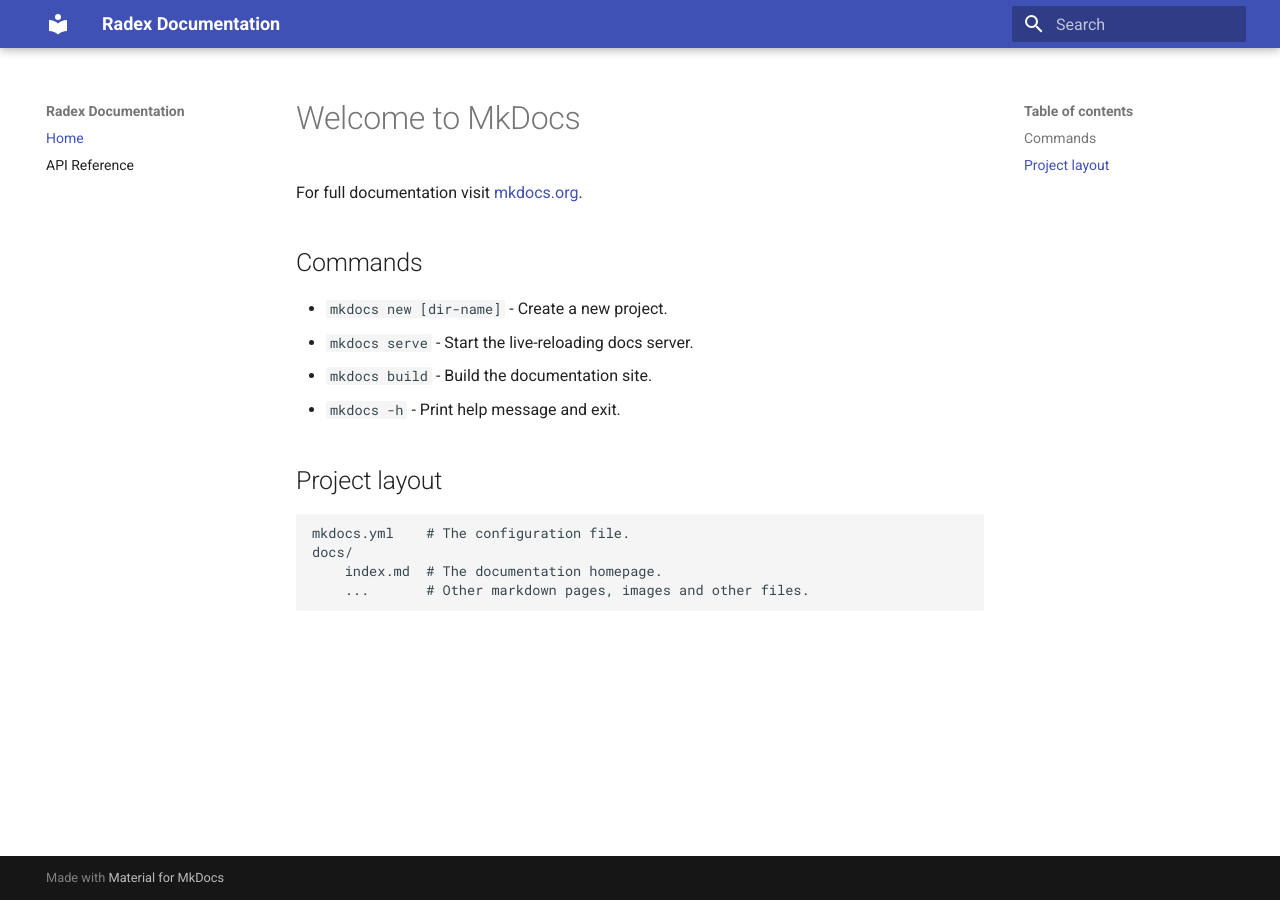
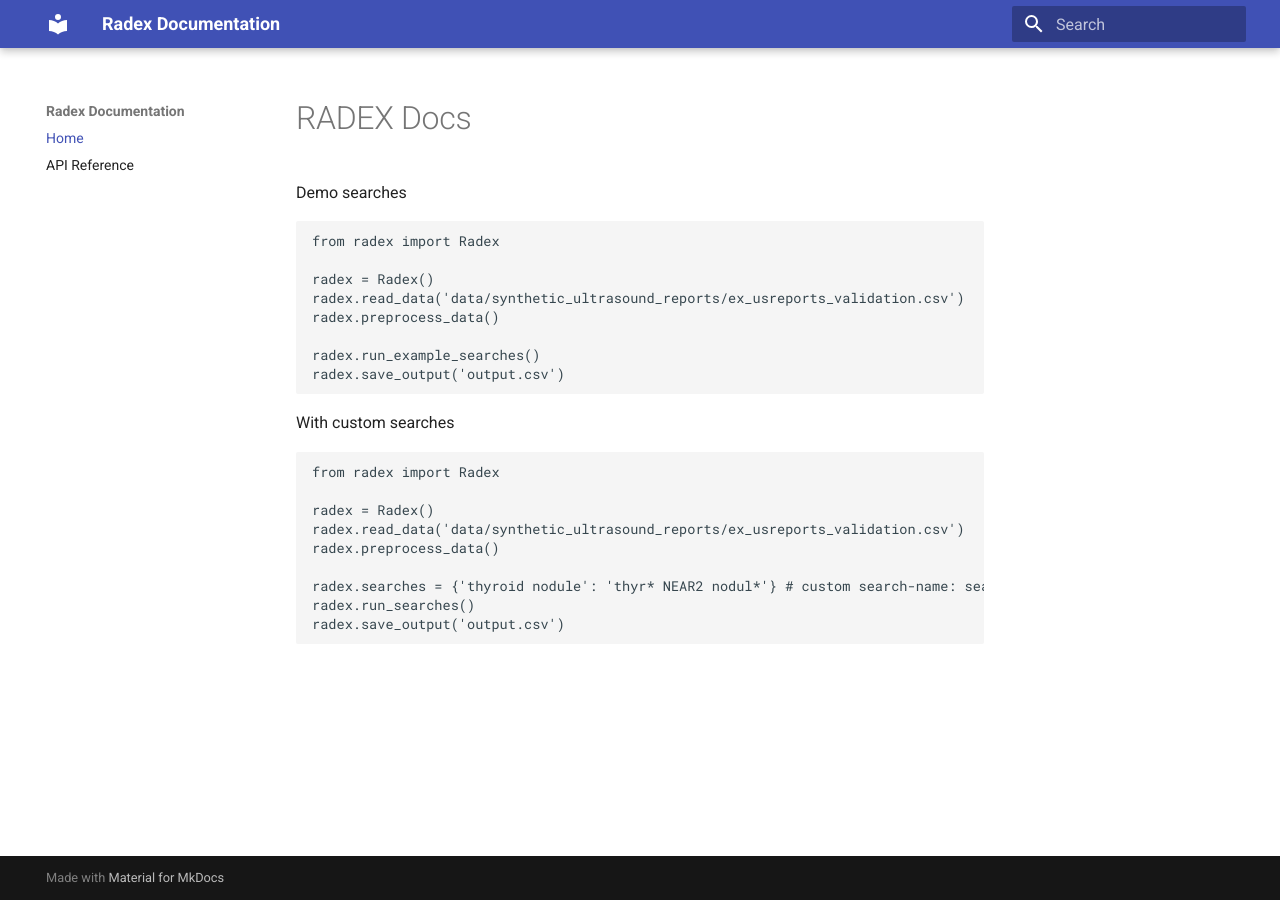
Before and after one commit to ljhowell/radex, an MkDocs documentation site: the page built from docs/index.md, in a window 1280 px wide. Built offline with MkDocs 1.6.1 and Material for MkDocs 9.7.7, drawn with Linux system fonts in a browser that asks for light colours.

Commit message:
Basic docs

````diff
--- a/docs/index.md
+++ b/docs/index.md
@@ -1,17 +1,26 @@
-# Welcome to MkDocs
+# RADEX Docs
 
-For full documentation visit [mkdocs.org](https://www.mkdocs.org).
+Demo searches
+```python
+from radex import Radex
 
-## Commands
+radex = Radex()
+radex.read_data('data/synthetic_ultrasound_reports/ex_usreports_validation.csv')
+radex.preprocess_data()
 
-* `mkdocs new [dir-name]` - Create a new project.
-* `mkdocs serve` - Start the live-reloading docs server.
-* `mkdocs build` - Build the documentation site.
-* `mkdocs -h` - Print help message and exit.
+radex.run_example_searches()
+radex.save_output('output.csv')
+```
 
-## Project layout
+With custom searches
+```python
+from radex import Radex
 
-    mkdocs.yml    # The configuration file.
-    docs/
-        index.md  # The documentation homepage.
-        ...       # Other markdown pages, images and other files.
+radex = Radex()
+radex.read_data('data/synthetic_ultrasound_reports/ex_usreports_validation.csv')
+radex.preprocess_data()
+
+radex.searches = {'thyroid nodule': 'thyr* NEAR2 nodul*'} # custom search-name: searches
+radex.run_searches()
+radex.save_output('output.csv')
+```
````
Also changed, not shown: README.md (+28 -10 lines).
